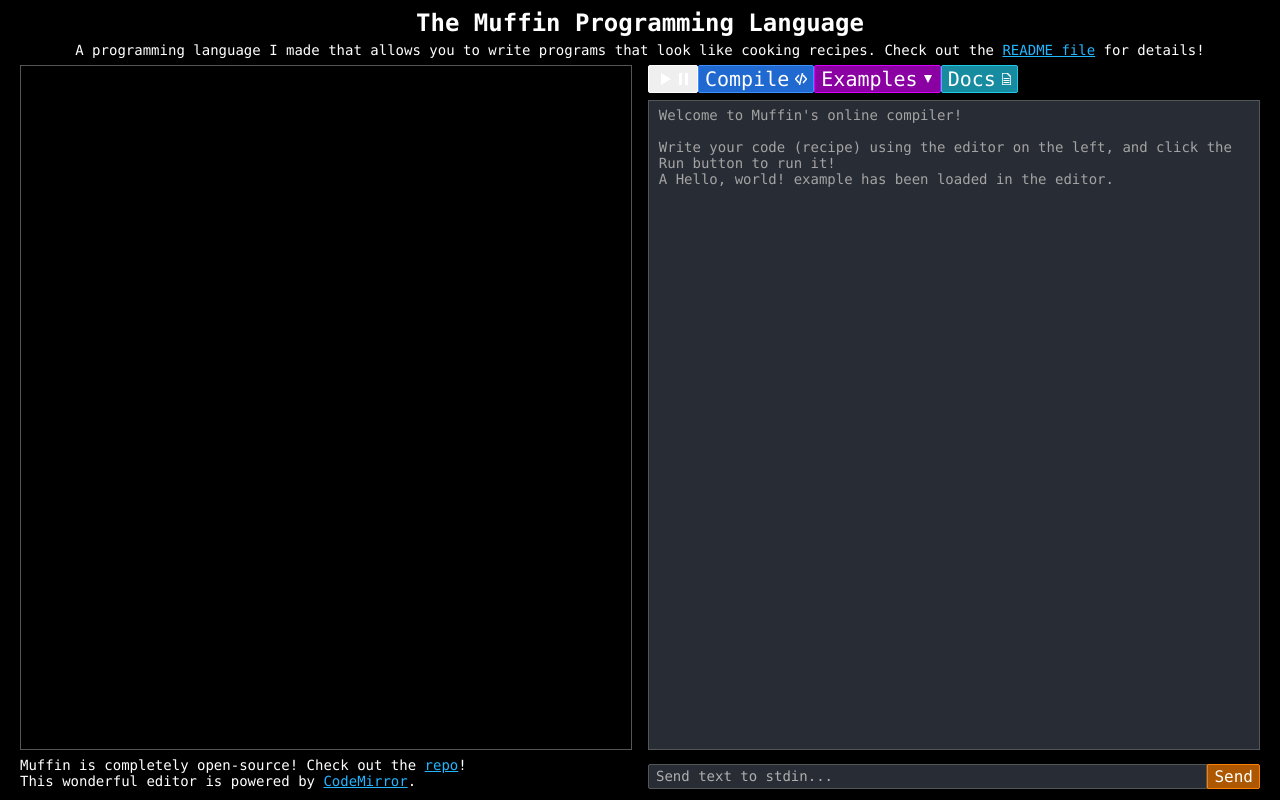
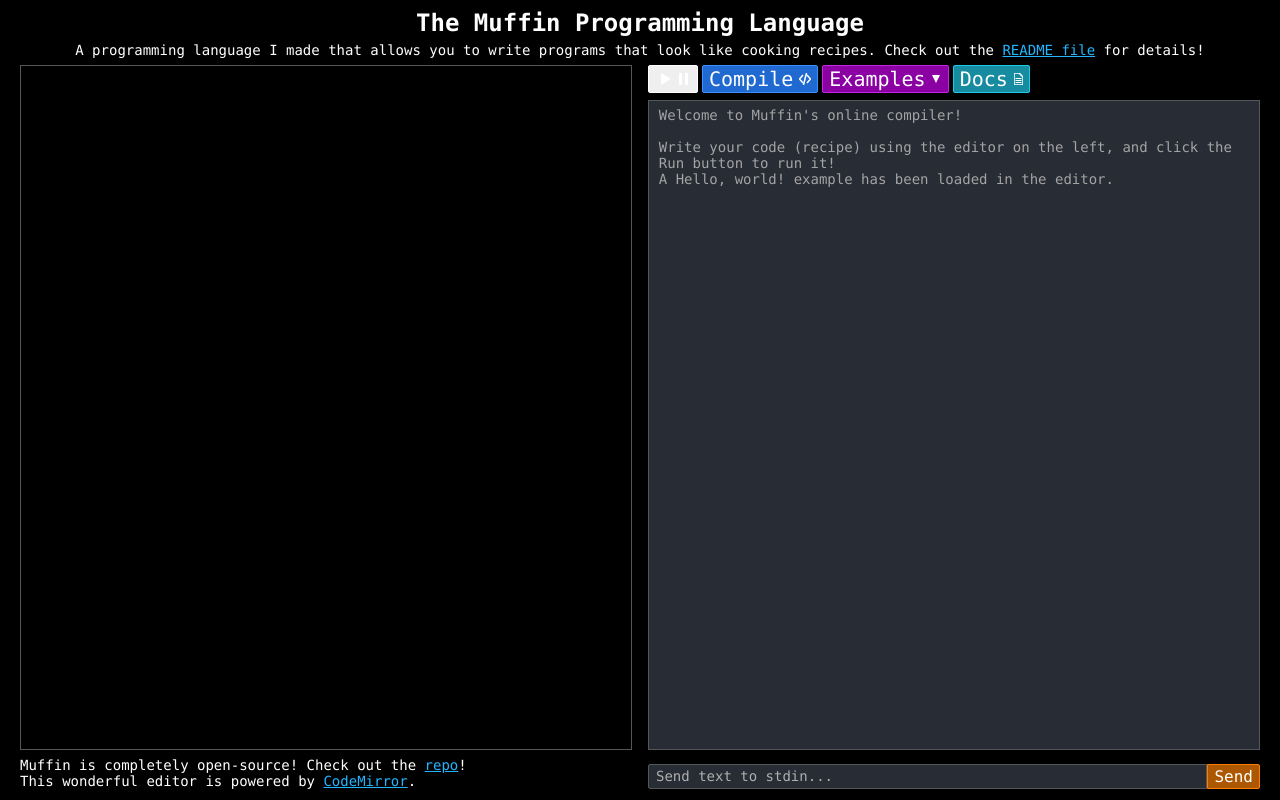
Before and after one commit to CBerJun/Muffin, a website with bundled scripts: page src/index.html in a window 1280 px wide. Built offline with nearby package versions, Linux system fonts and the light colour scheme.

Commit message:
Frontend: small style adjustment

```diff
--- a/src/muffin.css
+++ b/src/muffin.css
@@ -64,6 +64,7 @@
 
 div#toolbar {
     display: flex;
+    gap: 4px;
 }
 
 button#run,
@@ -152,7 +153,7 @@
 button#load-example {
     cursor: auto;
     background-color: #8a00a3;
-    border-color: #d800ff;
+    border-color: #c427e0;
 }
 
 button#open-docs {
```
